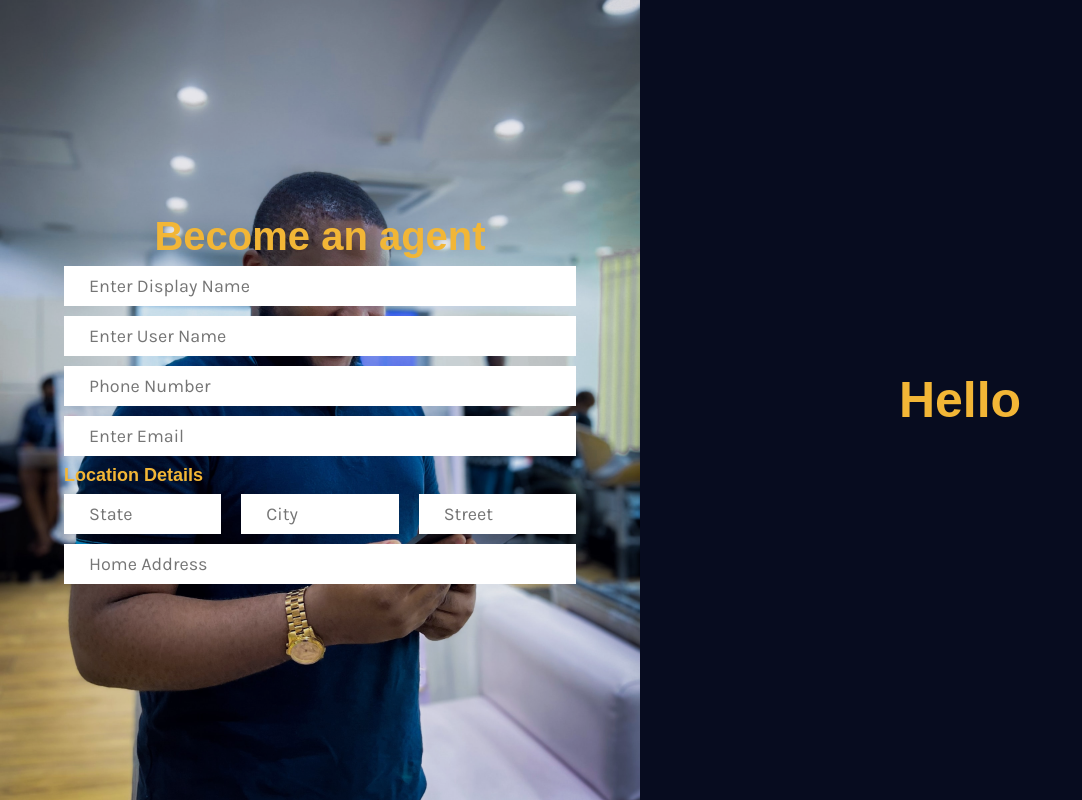
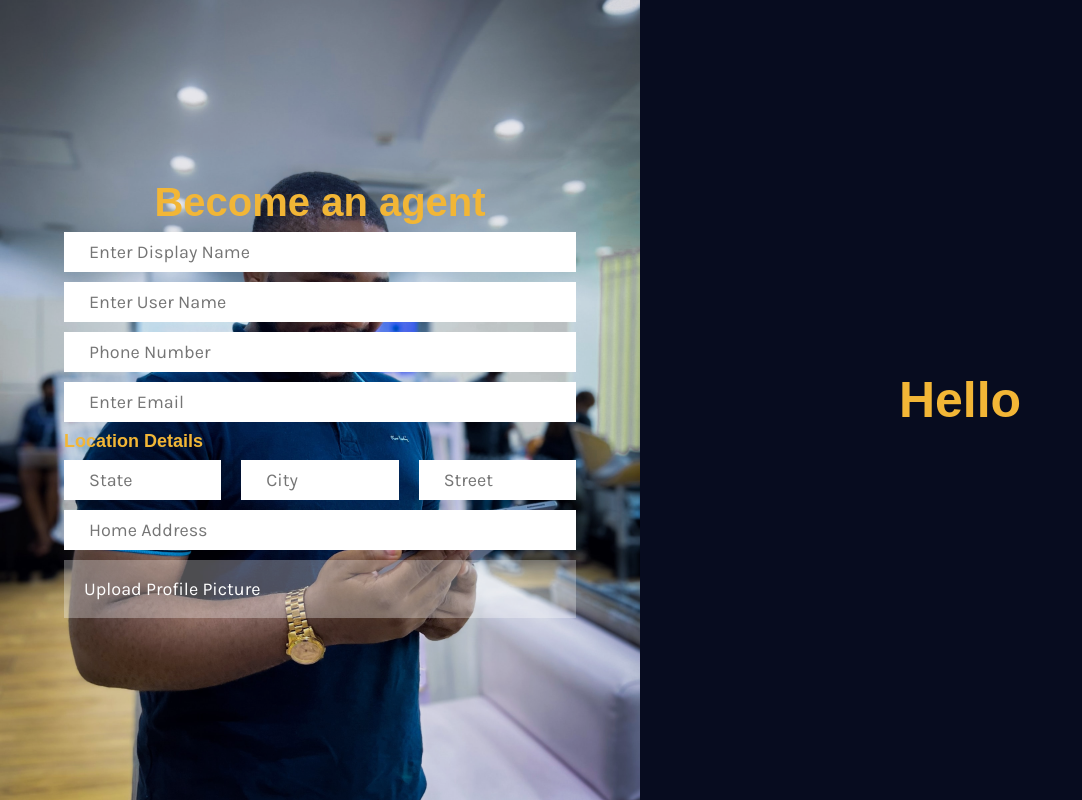
Before and after one commit to RehkMansa/cribsnkeys, a React (Create React App) app: page /user in a window 1280 px wide. Shown: the whole page, without its empty margins (0-1082 px from the left). Built offline with nearby package versions, Linux system fonts and the light colour scheme; no server answers; a web font is replaced by a local one.

Commit message:
added image uploader

```diff
--- a/src/components/UserForm.jsx
+++ b/src/components/UserForm.jsx
@@ -1,4 +1,5 @@
 import styled from 'styled-components';
+import ImageUploader from './ImageUploader';
 
 const FormWrapper = styled.div`
   gap: 20px;
@@ -35,6 +36,7 @@ const UserForm = () => {
         <input type="email" name="" placeholder="Street" id="" />
       </Row>
       <input type="email" name="" placeholder="Home Address" id="" />
+      <ImageUploader title={'Upload Profile Picture'} />
     </FormWrapper>
   );
 };
```
